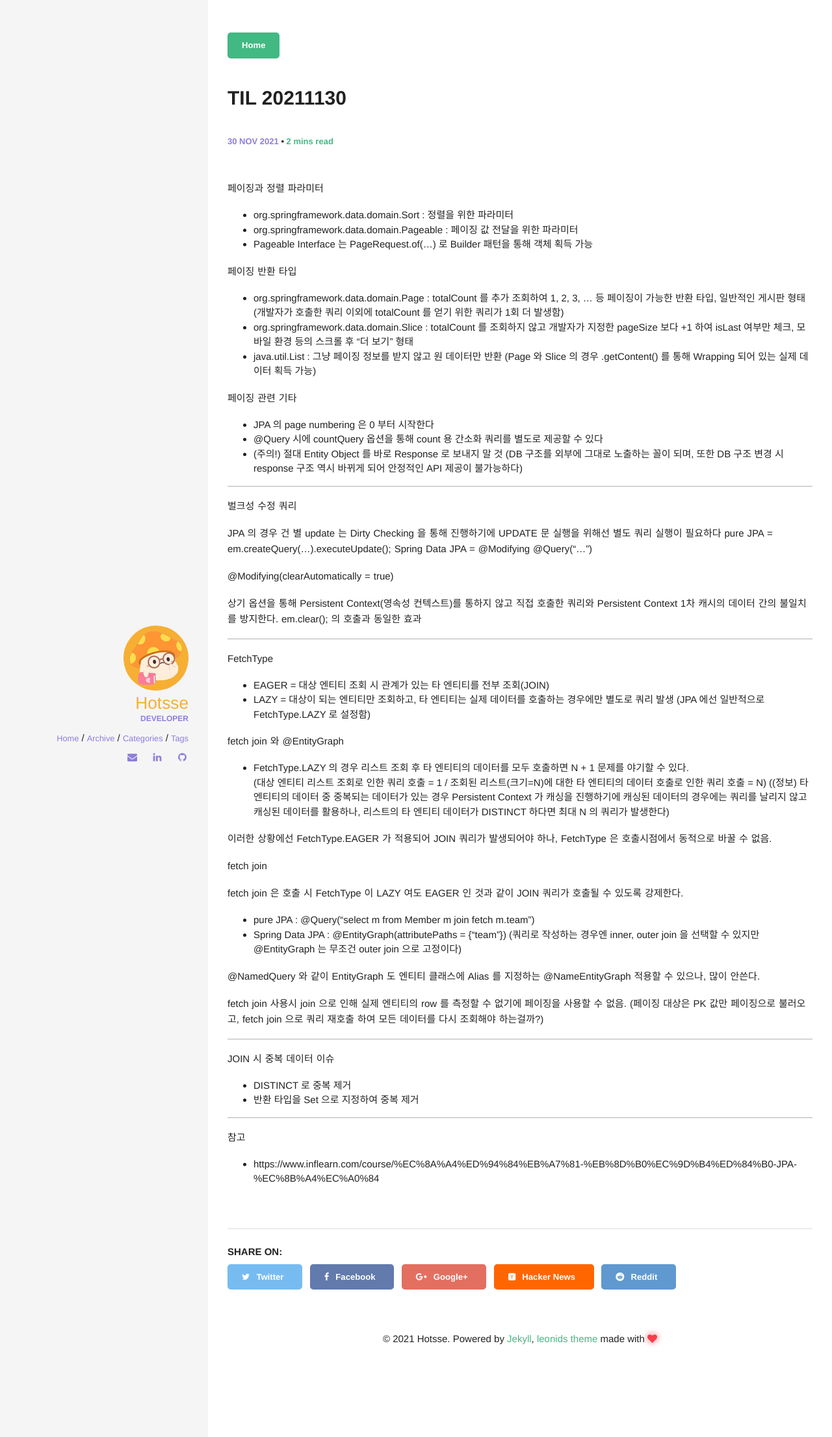
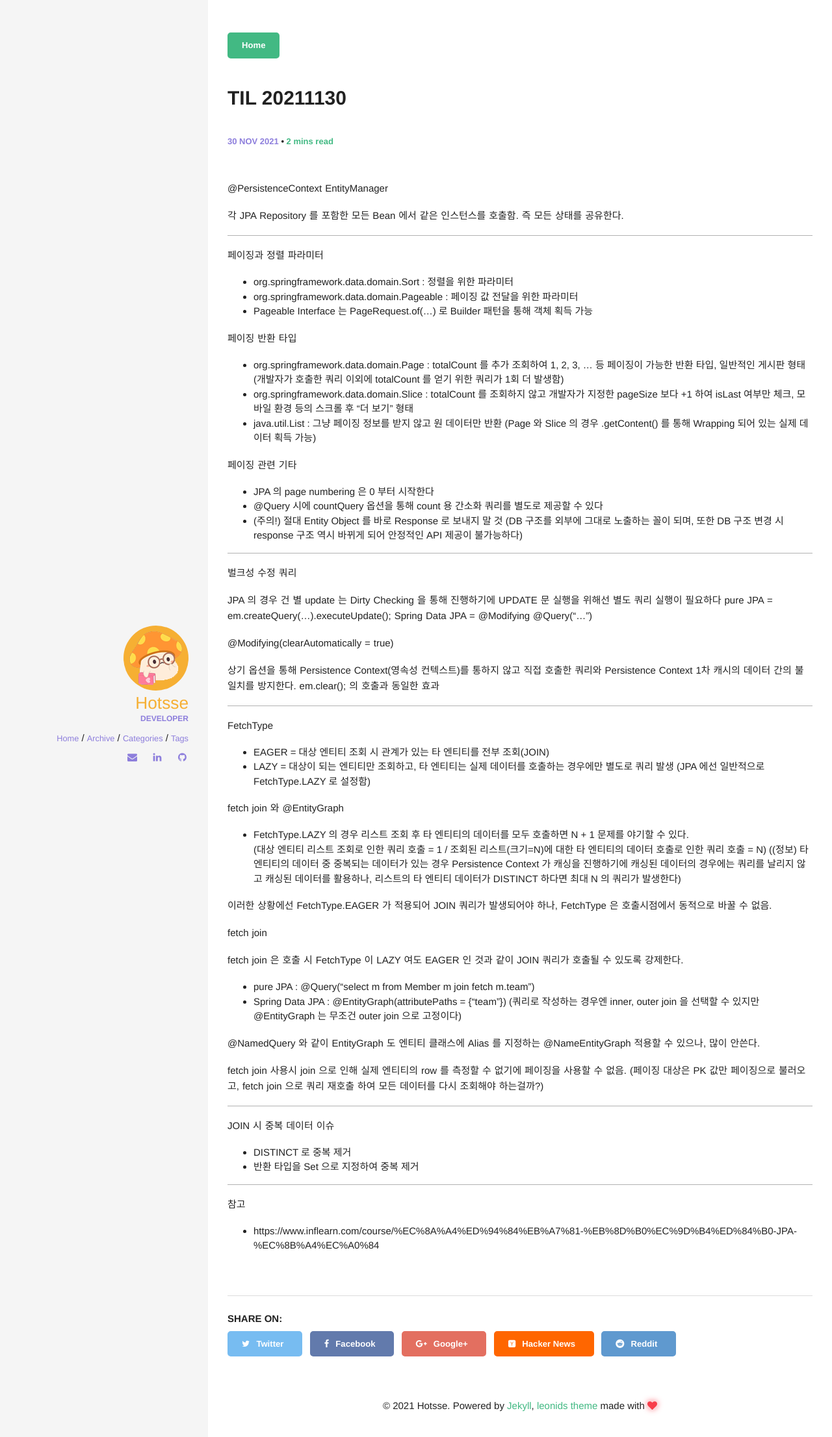
Before and after one commit to Hotsse/hotsse.github.io, a Jekyll site: the page built from _posts/2021-11-30-TIL 20211130.md, in a window 1280 px wide. Shown: the top 2212 px of the page at 65% size. Built offline with Jekyll 4.4.1, drawn with Linux system fonts in a browser that asks for light colours; comment, search, counter and statistics services are not loaded.

Commit message:
Update 2021-11-30-TIL 20211130.md

```diff
--- a/_posts/2021-11-30-TIL 20211130.md
+++ b/_posts/2021-11-30-TIL 20211130.md
@@ -4,6 +4,12 @@ title: TIL 20211130
 categories: [TIL]
 comments: true
 ---
+
+@PersistenceContext EntityManager
+
+각 JPA Repository 를 포함한 모든 Bean 에서 같은 인스턴스를 호출함. 즉 모든 상태를 공유한다.
+
+-----------
 
 페이징과 정렬 파라미터
 
@@ -37,7 +43,7 @@ Spring Data JPA = @Modifying @Query("...")
 
 @Modifying(clearAutomatically = true)
 
-상기 옵션을 통해 Persistent Context(영속성 컨텍스트)를 통하지 않고 직접 호출한 쿼리와 Persistent Context 1차 캐시의 데이터 간의 불일치를 방지한다.
+상기 옵션을 통해 Persistence Context(영속성 컨텍스트)를 통하지 않고 직접 호출한 쿼리와 Persistence Context 1차 캐시의 데이터 간의 불일치를 방지한다.
 em.clear(); 의 호출과 동일한 효과
 
 -----------
@@ -53,7 +59,7 @@ fetch join 와 @EntityGraph
 
 - FetchType.LAZY 의 경우 리스트 조회 후 타 엔티티의 데이터를 모두 호출하면 N + 1 문제를 야기할 수 있다.
 (대상 엔티티 리스트 조회로 인한 쿼리 호출 = 1 / 조회된 리스트(크기=N)에 대한 타 엔티티의 데이터 호출로 인한 쿼리 호출 = N)
-((정보) 타 엔티티의 데이터 중 중복되는 데이터가 있는 경우 Persistent Context 가 캐싱을 진행하기에 캐싱된 데이터의 경우에는 쿼리를 날리지 않고 캐싱된 데이터를 활용하나, 리스트의 타 엔티티 데이터가 DISTINCT 하다면 최대 N 의 쿼리가 발생한다)
+((정보) 타 엔티티의 데이터 중 중복되는 데이터가 있는 경우 Persistence Context 가 캐싱을 진행하기에 캐싱된 데이터의 경우에는 쿼리를 날리지 않고 캐싱된 데이터를 활용하나, 리스트의 타 엔티티 데이터가 DISTINCT 하다면 최대 N 의 쿼리가 발생한다)
 
 이러한 상황에선 FetchType.EAGER 가 적용되어 JOIN 쿼리가 발생되어야 하나, FetchType 은 호출시점에서 동적으로 바꿀 수 없음.
 
```
